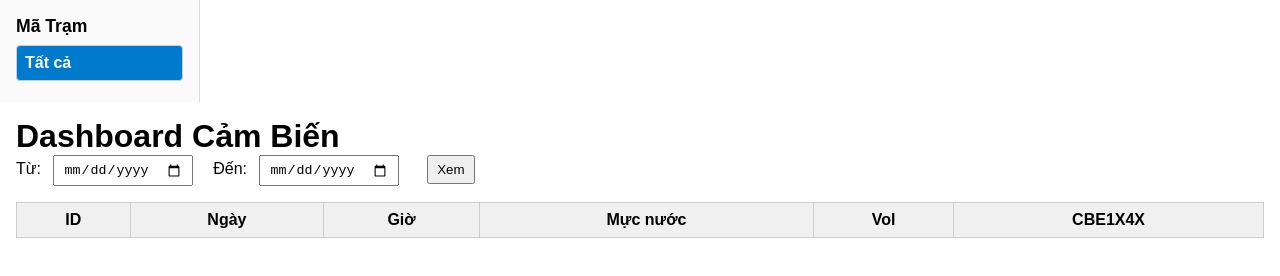
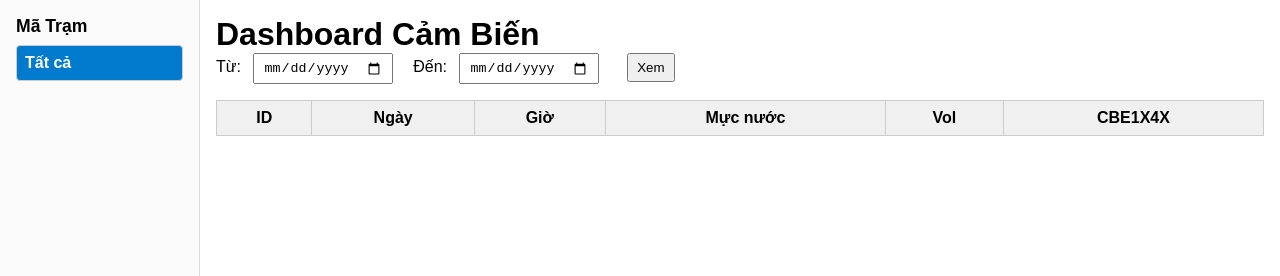
Before and after one commit to MaThan8X/my_server_01, a website: page public/index.html in a window 1280 px wide. Shown: the top 276 px of the page. Drawn offline with nearby package versions, Linux system fonts and the light colour scheme; no server answers.

Commit message:
nang cap cot_23

```diff
--- a/public/styles.css
+++ b/public/styles.css
@@ -3,12 +3,18 @@
 body, html { height: 100%; font-family: sans-serif; }
 
 /* Container chính */
+#container {
+  display: flex;
+  /* Chiều cao full viewport để sidebar cố định */
+  height: 100vh;
+}
+
+/* Main content */
 #main-view {
   flex: 1;
   padding: 1rem;
   display: flex;
   flex-direction: column;
-  /* Cho phép cuộn dọc khi content vượt quá */
   overflow-y: auto;
 }
 
@@ -18,6 +24,8 @@ body, html { height: 100%; font-family: sans-serif; }
   padding: 1rem;
   background: #fafafa;
   border-right: 1px solid #ddd;
+  display: flex;
+  flex-direction: column;
 }
 #station-list h3 {
   margin-bottom: 0.5rem;
@@ -25,7 +33,8 @@ body, html { height: 100%; font-family: sans-serif; }
 }
 #stations {
   list-style: none;
-  max-height: calc(30 * 2rem);
+  /* Chiếm hết không gian chiều cao còn lại */
+  flex: 1;
   overflow-y: auto;
 }
 #stations li {
```
